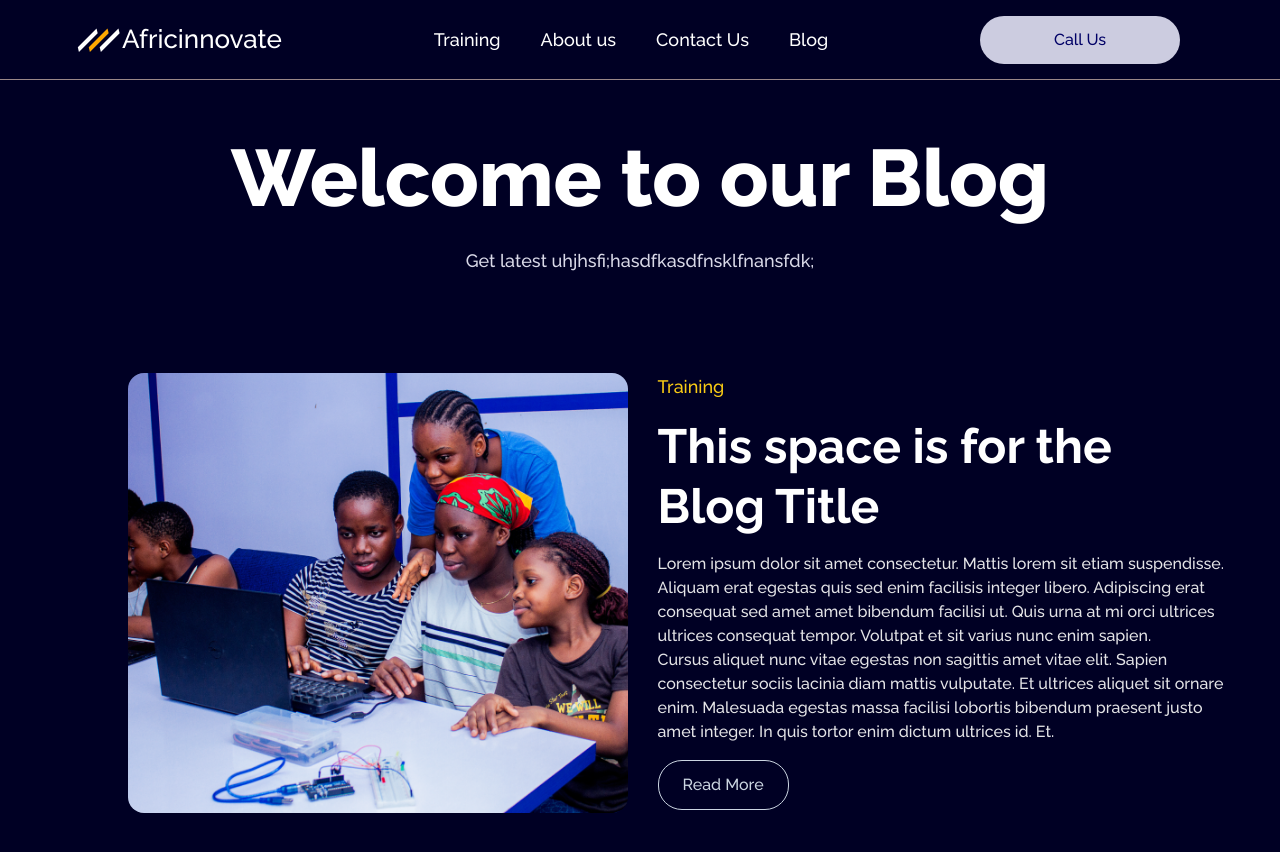
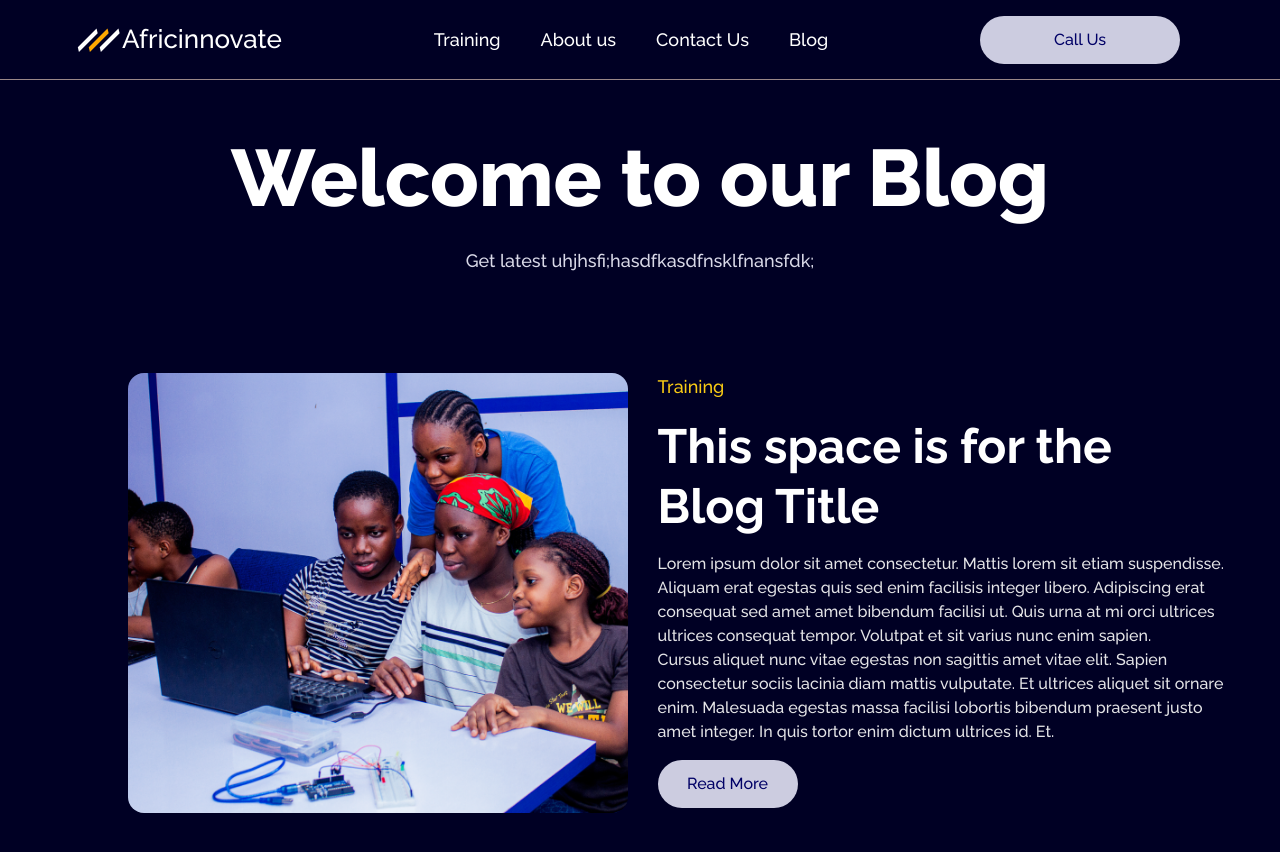
Before and after one commit to africinnovate/africinnovate-website, a Next.js app: page /blog in a window 1280 px wide. Shown: the top 852 px of the page. Built offline with nearby package versions, Linux system fonts and the light colour scheme.

Commit message:
blog btns

```diff
--- a/components/Blog.tsx
+++ b/components/Blog.tsx
@@ -1,7 +1,10 @@
 import Link from 'next/link'
 import Image from 'next/image'
 import BlogImage from '../public/img6.png'
+import Button from './ui/Button'
+
 const Blog = () => {
+
   return (
     <div className="w-[1200px] h-[427px] flex flex-row    items-center justify-center mt-[20px] ml-[83px]  max-md:ml-[50px] max-md:flex-col max-md:justify-center max-md:items-center gap-[30px]  max-md:mt-[10rem]">
       <div className="mt-[20px]">
@@ -40,14 +43,7 @@ const Blog = () => {
             bibendum praesent justo amet integer. In quis tortor enim dictum
             ultrices id. Et.
           </div>
-          <div className="justify-start items-start inline-flex max-md:mt-[6rem]">
-            <div className="px-6 py-3  bg-neutral-300 bg-opacity-0 rounded-3xl border border-slate-300 justify-center items-center gap-2 flex hover:bg-[#00002e]">
-              {' '}
-              <div className="text-slate-300 text-base font-medium font-['DM Sans'] leading-normal">
-                <Link href="/mainblog">Read More</Link>
-              </div>
-            </div>
-          </div>
+          <Button>Read More</Button>
         </div>
       </div>
     </div>
--- a/components/Blogs.tsx
+++ b/components/Blogs.tsx
@@ -1,5 +1,6 @@
 import RecentBlogPageImage from '../public/img7.png'
 import Image from 'next/image'
+import Button from './ui/Button'
 const BlogNewscomponent = () => {
   return (
     <>
@@ -25,13 +26,7 @@ const BlogNewscomponent = () => {
                 Lorem ipsum dolor sit amet consectetur. Aliquam dolor varius
                 nunc morbi non. Elementum curabitur massa pharetra urna...
               </div>
-              <div className="justify-start items-start inline-flex">
-                <div className="px-6 py-3 bg-neutral-300 bg-opacity-0 rounded-3xl border border-slate-300 justify-center items-center gap-2 flex">
-                  <div className="text-slate-300 text-base font-medium font-['DM Sans'] leading-normal">
-                    Read More
-                  </div>
-                </div>
-              </div>
+              <Button>Read More</Button>
             </div>
             <div className="w-[325px] h-[430px] flex-col justify-startitems-start gap-2 inline-flex">
               <Image
@@ -52,13 +47,7 @@ const BlogNewscomponent = () => {
                 Lorem ipsum dolor sit amet consectetur. Aliquam dolor varius
                 nunc morbi non. Elementum curabitur massa pharetra urna...
               </div>
-              <div className="justify-start items-start inline-flex">
-                <div className="px-6 py-3 bg-neutral-300 bg-opacity-0 rounded-3xl border border-slate-300 justify-center items-center gap-2 flex">
-                  <div className="text-slate-300 text-base font-medium font-['DM Sans'] leading-normal">
-                    Read More
-                  </div>
-                </div>
-              </div>
+              <Button>Read More</Button>
             </div>
             <div className="w-[325px] h-[430px] flex-col justify-start max-md:justify-center items-start gap-2 inline-flex">
               <Image
@@ -79,13 +68,7 @@ const BlogNewscomponent = () => {
                 Lorem ipsum dolor sit amet consectetur. Aliquam dolor varius
                 nunc morbi non. Elementum curabitur massa pharetra urna...
               </div>
-              <div className="justify-start items-start inline-flex">
-                <div className="px-6 py-3 bg-neutral-300 bg-opacity-0 rounded-3xl border border-slate-300 justify-center items-center gap-2 flex">
-                  <div className="text-slate-300 text-base font-medium font-['DM Sans'] leading-normal">
-                    Read More
-                  </div>
-                </div>
-              </div>
+              <Button>Read More</Button>
             </div>
           </div>
         </div>
--- a/components/ui/AboutSection.tsx
+++ b/components/ui/AboutSection.tsx
@@ -308,23 +308,16 @@ const AboutSection = () => {
               software and blockchain solutions tailored to meet the unique
               demands of your business, ensuring efficiency and innovation.
             </div>
-            <div className="justify-start items-start inline-flex">
-              <div className="px-6 py-3 bg-slate-300 rounded-3xl justify-start items-center gap-2 flex mt-10 max-md:mt-[2] mb-5">
-                <div className="text-blue-950 text-base font-medium font-sans leading-normal ">
-                  Start a project
-                </div>
-              </div>
-            </div>
+            <Button className="w-[200px] mt-6">Start a project</Button>
+
           </div>
-          <div className=" " />
-
           <Image
             src={LaptopPicMain}
             alt="Description of the image"
             className="w-full h-full object-cover"
           />
-        </div>
-        {/* two boxes */}
+
+      </div>
         <div className="w-[1200px] h-[427px] flex flex-row    items-start mt-[50px]  max-md:flex-col max-md:justify-center max-md:items-center gap-[30px]  max-md:mt-[10rem]">
           <div
             className="w-[627px] h-[472px] ]   bg-sky-500 bg-opacity-20 rounded-2xl shadow-inner backdrop-blur-[10px] justify-end items-center inline-flex "
@@ -343,13 +336,7 @@ const AboutSection = () => {
                 the ever-evolving world of technology. Empower yourself with
                 Africinnovate's transformative education.
               </div>
-              <div className="justify-start items-start inline-flex">
-                <div className="px-6 py-3 bg-slate-300 rounded-3xl justify-start items-center gap-2 flex">
-                  <div className="text-blue-950 text-base font-medium font-['DM Sans'] leading-normal">
-                    Train with us
-                  </div>
-                </div>
-              </div>
+              <Button className="w-[200px] mt-6">Train with us</Button>
             </div>
           </div>
           <div
@@ -367,20 +354,11 @@ const AboutSection = () => {
                 light and internet at affordable rate. We offer flexible package
                 to accommodate Students and Corp members
               </div>
-              <div className="justify-start items-start inline-flex">
-                <div className="px-6 py-3 bg-slate-300 rounded-3xl justify-start items-center gap-2 flex">
-                  <div className="text-blue-950 text-base font-medium font-['DM Sans'] leading-normal">
-                    Visit us today
-                  </div>
-                </div>
-              </div>
+              <Button className="w-[200px] mt-6">Visit us today</Button>
             </div>
           </div>
         </div>
-        {/* blog page */}
       </div>
-
-      {/* two boxes */}
     </section>
   )
 }
--- a/components/ui/Hero.tsx
+++ b/components/ui/Hero.tsx
@@ -1,6 +1,7 @@
 'use client'
 import { useState, useEffect } from 'react'
 import { HERO_TEXTS } from '@/lib/utils'
+import Button from './Button'
 
 const Hero = () => {
   const [currentTextIndex, setCurrentTextIndex] = useState<number>(0)
@@ -45,9 +46,7 @@ const Hero = () => {
           data-aos-delay="700"
           id="animationbutton"
         >
-          <button className="flex items-center gap-2 py-3 px-6  font-sans rounded-3xl bg-[#cccce0] Sans'] text-[#006] font-['DM font-medium leading-6  ">
-            Contact Us
-          </button>
+          <Button> Contact Us </Button>
         </div>
       </div>
       <div className="flex items-start justify-center mt-[55px]">
```
